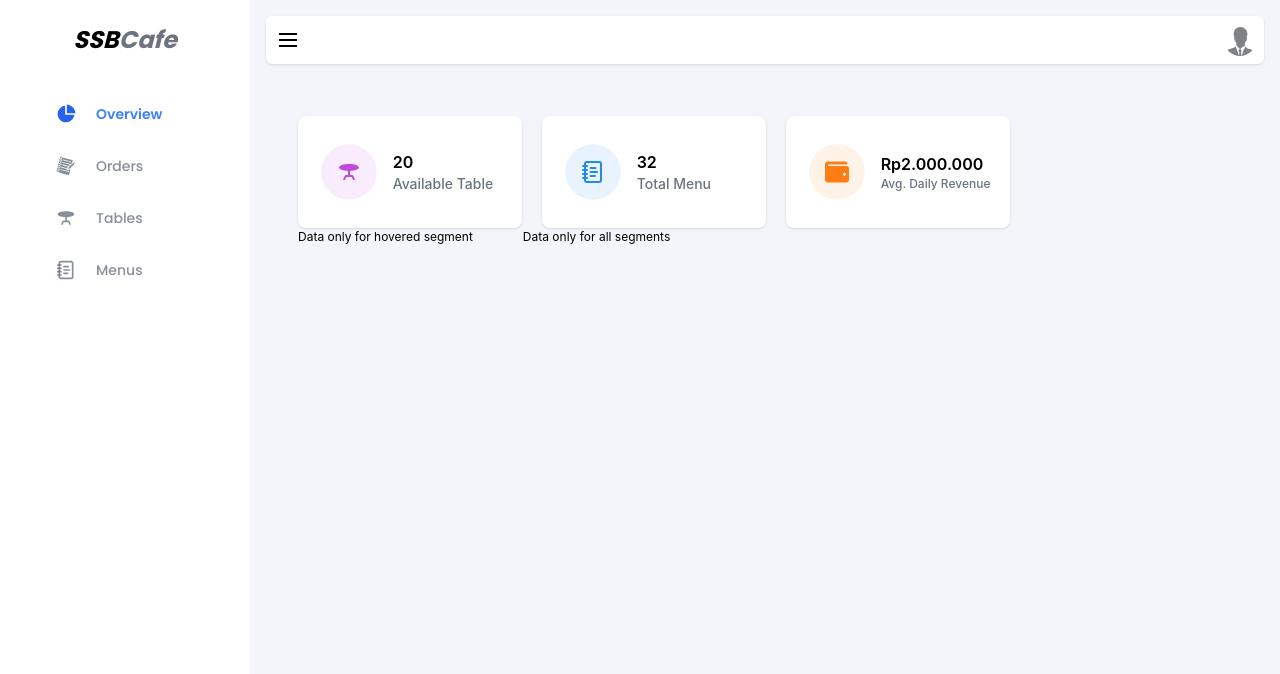
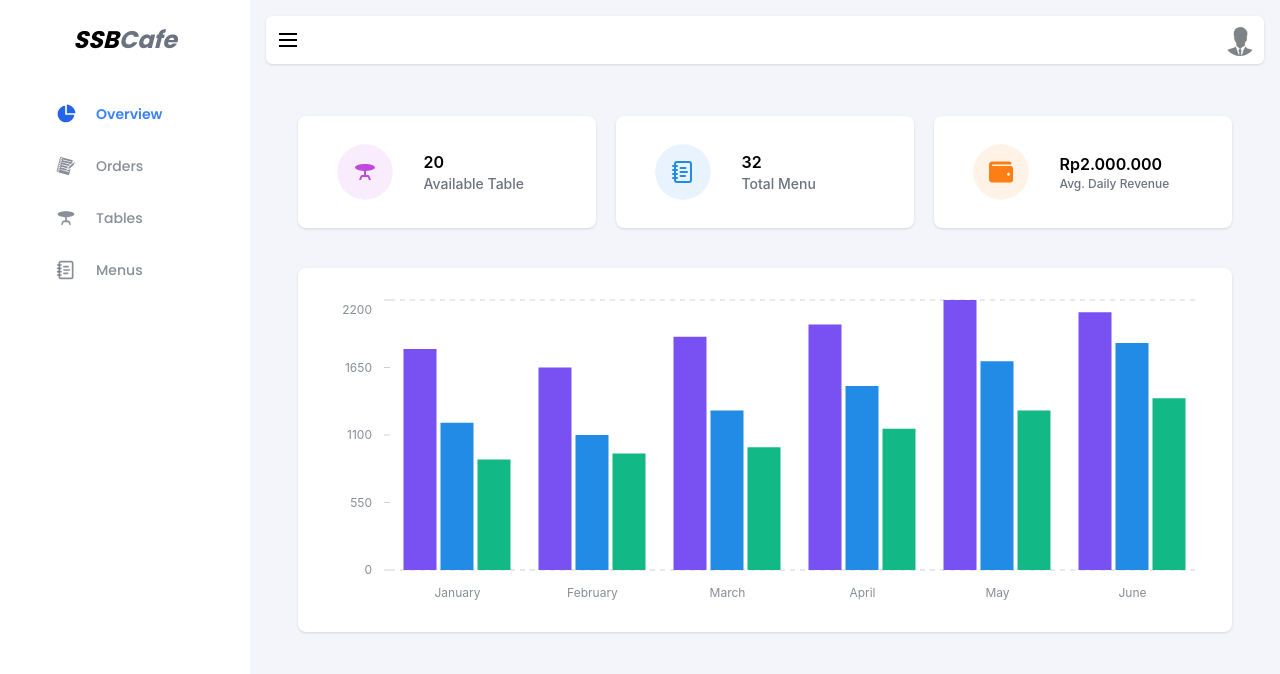
Before and after one commit to ProjectSoySauceBottle/itfest-fe, a Next.js app: page /dashboard in a window 1280 px wide. Shown: the top 674 px of the page. Built offline with nearby package versions, Linux system fonts and the light colour scheme; no server answers.

Commit message:
feat: add static page dashboard overview

```diff
--- a/src/app/dashboard/page.js
+++ b/src/app/dashboard/page.js
@@ -3,20 +3,22 @@ import React from "react";
 import { MdAttachMoney, MdTableBar } from "react-icons/md";
 import { LuNotebookText } from "react-icons/lu";
 import { FaWallet } from "react-icons/fa";
-import { Group, Text } from "@mantine/core";
-import { PieChart } from "@mantine/charts";
+import { BarChart } from "@mantine/charts";
 
 export default function Dashboard() {
   const data = [
-    { name: "USA", value: 400, color: "indigo.6" },
-    { name: "India", value: 300, color: "yellow.6" },
-    { name: "Japan", value: 300, color: "teal.6" },
-    { name: "Other", value: 200, color: "gray.6" },
+    { month: "January", coffee: 1800, "non-coffee": 1200, snack: 900 },
+    { month: "February", coffee: 1650, "non-coffee": 1100, snack: 950 },
+    { month: "March", coffee: 1900, "non-coffee": 1300, snack: 1000 },
+    { month: "April", coffee: 2000, "non-coffee": 1500, snack: 1150 },
+    { month: "May", coffee: 2200, "non-coffee": 1700, snack: 1300 },
+    { month: "June", coffee: 2100, "non-coffee": 1850, snack: 1400 },
   ];
+
   return (
     <section className="p-8">
-      <div className="flex justify-start flex-wrap gap-5 ">
-        <div className="bg-white shadow w-56 h-28 rounded-lg flex items-center px-2">
+      <div className="flex justify-start gap-5 ">
+        <div className="bg-white shadow w-full min-w-56 h-28 rounded-lg flex items-center px-2">
           <div className="w-5/12 flex justify-center">
             <Avatar variant="light" radius="xl" size="lg" color="grape">
               <MdTableBar size={24} />
@@ -28,7 +30,7 @@ export default function Dashboard() {
           </div>
         </div>
 
-        <div className="bg-white shadow w-56 h-28 rounded-lg flex items-center px-2">
+        <div className="bg-white shadow w-full min-w-56 h-28 rounded-lg flex items-center px-2">
           <div className="w-5/12 flex justify-center">
             <Avatar variant="light" radius="xl" size="lg" color="blue">
               <LuNotebookText size={24} />
@@ -40,7 +42,7 @@ export default function Dashboard() {
           </div>
         </div>
 
-        <div className="bg-white shadow w-56 h-28 rounded-lg flex items-center px-2">
+        <div className="bg-white shadow w-full min-w-56 h-28 rounded-lg flex items-center px-2">
           <div className="w-5/12 flex justify-center">
             <Avatar variant="light" radius="xl" size="lg" color="orange">
               <FaWallet size={24} />
@@ -54,26 +56,20 @@ export default function Dashboard() {
       </div>
 
       {/* chart */}
-      <Group gap={50}>
-        <div>
-          <Text fz="xs" mb="sm" ta="center">
-            Data only for hovered segment
-          </Text>
-          <PieChart
-            data={data}
-            withTooltip
-            tooltipDataSource="segment"
-            mx="auto"
-          />
-        </div>
-
-        <div>
-          <Text fz="xs" mb="sm" ta="center">
-            Data only for all segments
-          </Text>
-          <PieChart data={data} withTooltip mx="auto" />
-        </div>
-      </Group>
+      <div className="mt-10 bg-white shadow rounded-lg p-8">
+        <BarChart
+          h={300}
+          data={data}
+          dataKey="month"
+          tooltipAnimationDuration={200}
+          series={[
+            { name: "coffee", color: "violet.6" },
+            { name: "non-coffee", color: "blue.6" },
+            { name: "snack", color: "teal.6" },
+          ]}
+          barProps={{ radius: "0 0 10 0" }}
+        />
+      </div>
     </section>
   );
 }
--- a/src/app/layout.js
+++ b/src/app/layout.js
@@ -3,6 +3,7 @@ import "./globals.css";
 import "@mantine/notifications/styles.css";
 import "@mantine/core/styles.css";
 import "@mantine/carousel/styles.css";
+import "@mantine/charts/styles.css";
 import Navbar from "@/components/Homepage/Navbar/Navbar";
 import { MantineProvider } from "@mantine/core";
 import { ModalsProvider } from "@mantine/modals";
```
